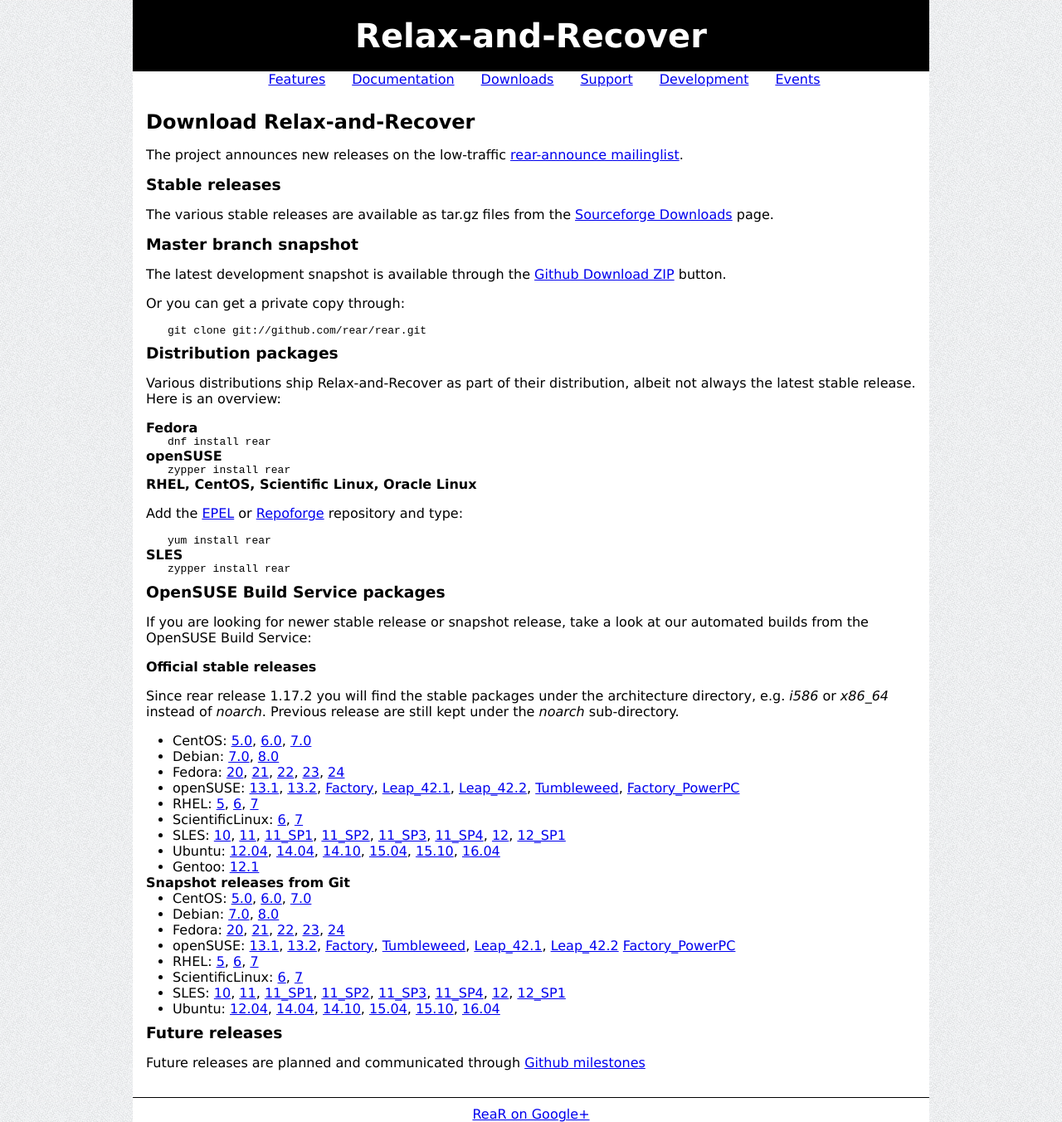
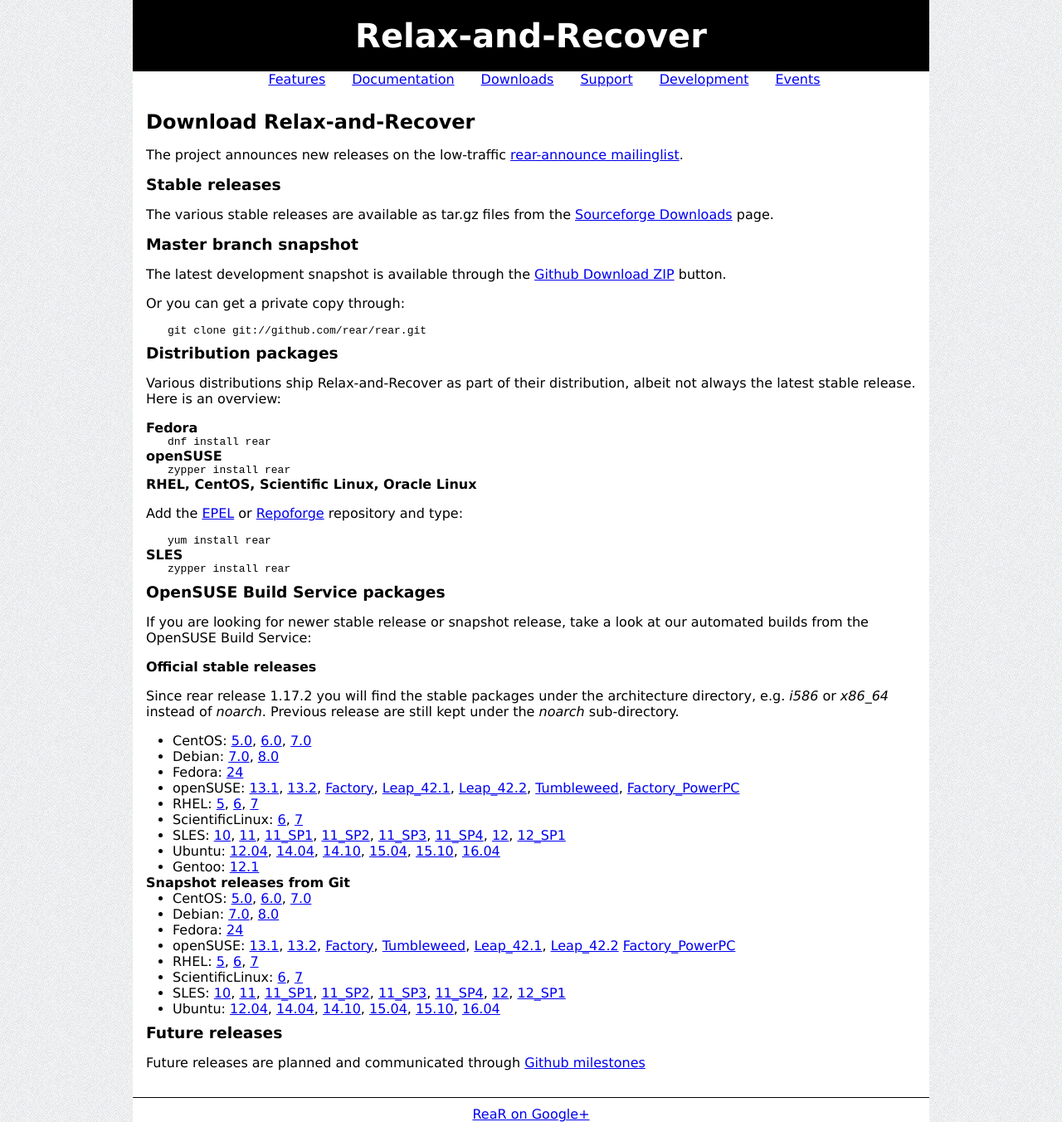
Before and after one commit to rear/rear.github.com, a Jekyll site: the page built from download/index.md, in a window 1280 px wide. Shown: the whole page at 83% size. Built offline with Jekyll 4.4.1, drawn with Linux system fonts in a browser that asks for light colours; comment, search, counter and statistics services are not loaded.

Commit message:
- removed old Fedora distributions from  the downloads page as these were removed at OBS; - updated the sponsoring page a bit

```diff
--- a/download/index.md
+++ b/download/index.md
@@ -59,10 +59,6 @@
     [7.0](http://download.opensuse.org/repositories/Archiving:/Backup:/Rear/Debian_7.0/),
     [8.0](http://download.opensuse.org/repositories/Archiving:/Backup:/Rear/Debian_8.0/)
  * Fedora:
-    [20](http://download.opensuse.org/repositories/Archiving:/Backup:/Rear/Fedora_20/),
-    [21](http://download.opensuse.org/repositories/Archiving:/Backup:/Rear/Fedora_21/),
-    [22](http://download.opensuse.org/repositories/Archiving:/Backup:/Rear/Fedora_22/),
-    [23](http://download.opensuse.org/repositories/Archiving:/Backup:/Rear/Fedora_23/),
     [24](http://download.opensuse.org/repositories/Archiving:/Backup:/Rear/Fedora_24/)
  * openSUSE:
     [13.1](http://download.opensuse.org/repositories/Archiving:/Backup:/Rear/openSUSE_13.1/),
@@ -108,10 +104,6 @@
     [7.0](http://download.opensuse.org/repositories/Archiving:/Backup:/Rear:/Snapshot/Debian_7.0/amd64/),
     [8.0](http://download.opensuse.org/repositories/Archiving:/Backup:/Rear:/Snapshot/Debian_8.0/amd64/)
  * Fedora:
-    [20](http://download.opensuse.org/repositories/Archiving:/Backup:/Rear:/Snapshot/Fedora_20/),
-    [21](http://download.opensuse.org/repositories/Archiving:/Backup:/Rear:/Snapshot/Fedora_21/),
-    [22](http://download.opensuse.org/repositories/Archiving:/Backup:/Rear:/Snapshot/Fedora_22/),
-    [23](http://download.opensuse.org/repositories/Archiving:/Backup:/Rear:/Snapshot/Fedora_23/),
     [24](http://download.opensuse.org/repositories/Archiving:/Backup:/Rear:/Snapshot/Fedora_24/)
  * openSUSE:
     [13.1](http://download.opensuse.org/repositories/Archiving:/Backup:/Rear:/Snapshot/openSUSE_13.1/),
```
Also changed, not shown: support/sponsors.md (+2 -2 lines).
